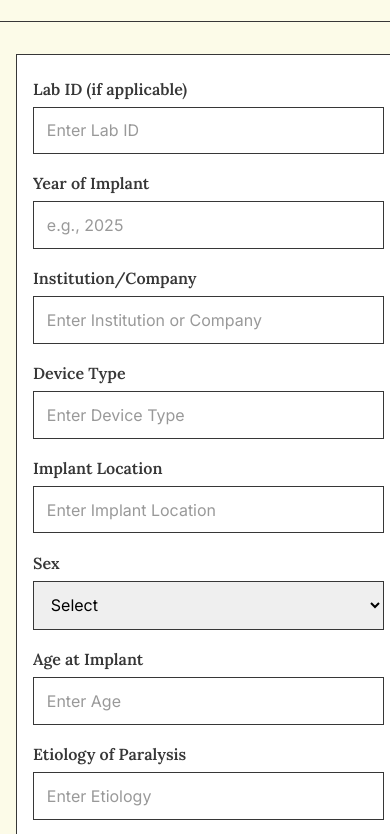
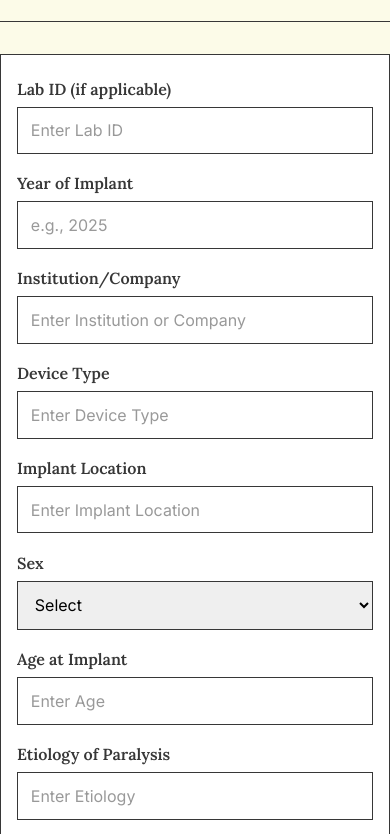
Before and after one commit to jamieb399/jamieb399.github.io, a plain HTML site: page register.html in a window 390 px wide. Shown: the part 84-918 px from the top of the page. Drawn offline with Linux system fonts and the light colour scheme.

Commit message:
Update register.html

```diff
--- a/register.html
+++ b/register.html
@@ -35,7 +35,7 @@
       font-family: "Lora", serif;
     }
 
-    /* Container matches index page spacing */
+    /* Matches the main page container styling on desktop */
     .container {
       width: 90%;
       max-width: 1200px;
@@ -72,7 +72,6 @@
       font-family: "Inter", sans-serif;
       box-sizing: border-box;
     }
-
     .form-container input::placeholder,
     .form-container textarea::placeholder {
       color: #999;
@@ -115,11 +114,17 @@
 
     /* Increase side margins for smaller screens */
     @media (max-width: 600px) {
+      /* Override .container to ensure symmetrical margins */
       .container {
-        padding: 1.5rem 0; /* more vertical padding if desired */
+        width: auto;
+        margin: 0 1rem;  /* 1rem on left/right for iPhone spacing */
+        padding: 1.5rem 0;
       }
+
+      /* Make the form container full-width within the .container */
       .form-container {
-        margin: 2rem 1rem; /* adds left/right space on iPhones */
+        max-width: 100%;
+        margin: 2rem 0;
         padding: 1.5rem 1rem;
       }
     }
```
